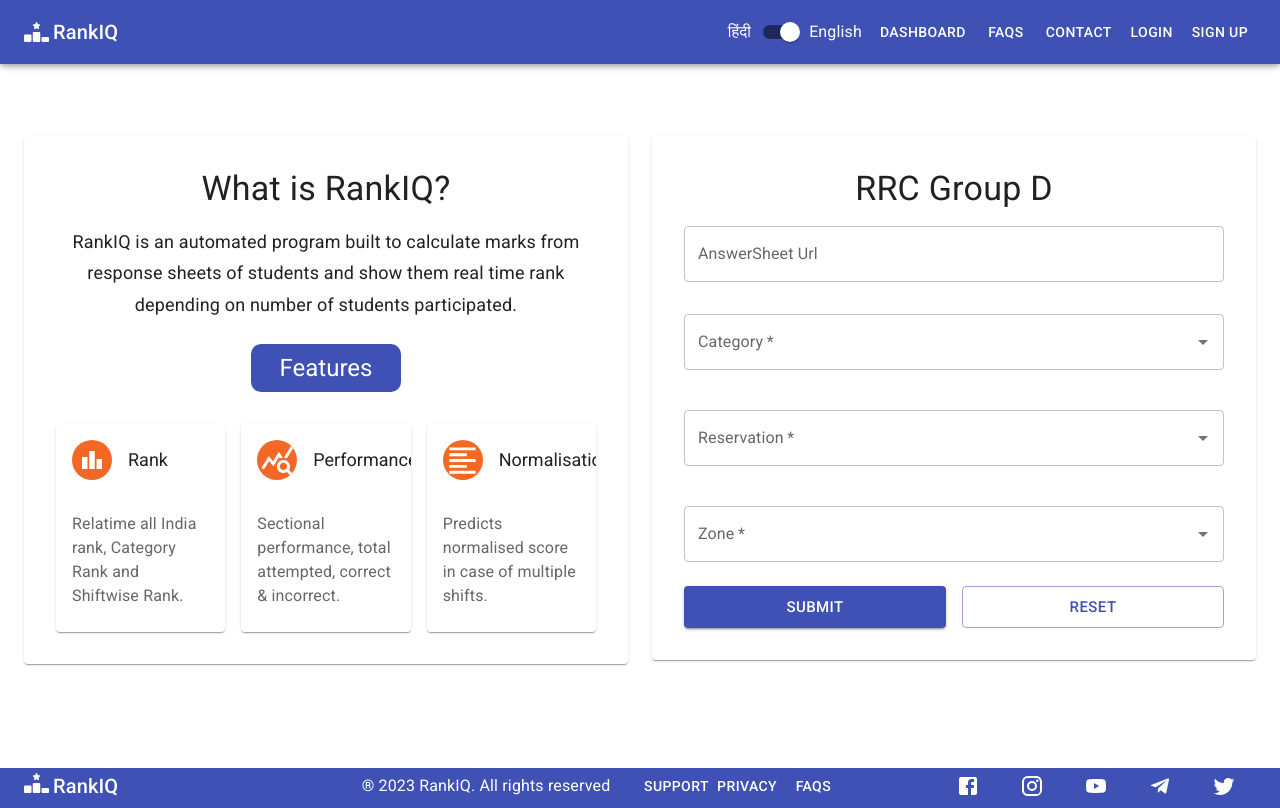
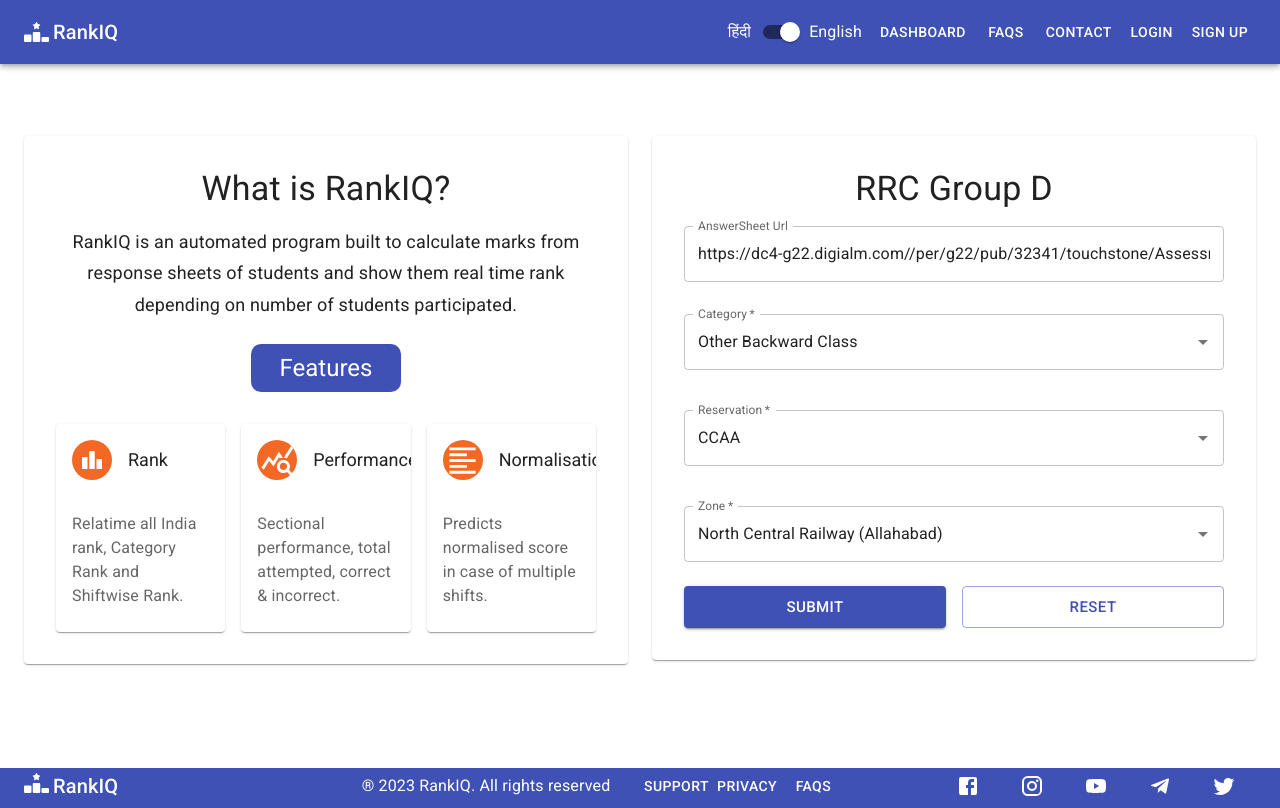
Before and after one commit to pesto-students/rankiq--frontend-p4-team-divjot-1, a React (Vite) app: page /dashboard in a window 1280 px wide. Built offline with nearby package versions, Linux system fonts and the light colour scheme.

Commit message:
added pre filled values in login and dashboard forms

```diff
--- a/src/components/DashBoard.jsx
+++ b/src/components/DashBoard.jsx
@@ -33,7 +33,17 @@ function DashBoard() {
     control,
   } = useForm({
     mode: 'onChange',
-    defaultValues: { zone: '', reservation: '', category: '', examUrl: '' },
+    defaultValues: {
+      zone: {
+        label: 'North Central Railway (Allahabad)',
+        value: 'North Central Railway (Allahabad)',
+        key: 'allahabad',
+      },
+      reservation: { label: 'CCAA', value: 'CCAA', key: 'ccaa' },
+      category: { label: 'Other Backward Class', value: 'OBC', key: 'obc' },
+      examUrl:
+        'https://dc4-g22.digialm.com//per/g22/pub/32341/touchstone/AssessmentQPHTMLMode1//32341O2230/32341O2230S24D23621/16628815322939738/124194210189066_32341O2230S24D23621E1.html',
+    },
   });
   const navigate = useNavigate();
   const [showError, setShowError] = useState(false);
--- a/src/components/Login.jsx
+++ b/src/components/Login.jsx
@@ -56,7 +56,7 @@ function Login() {
   }, [navigate, accessToken, email]);
   const { control, formState, reset, getValues } = useForm({
     mode: 'onBlur',
-    defaultValues: { email: '', password: '' },
+    defaultValues: { email: 'user@pestoproject.com', password: 'pesto@123' },
   });
 
   const {
```
